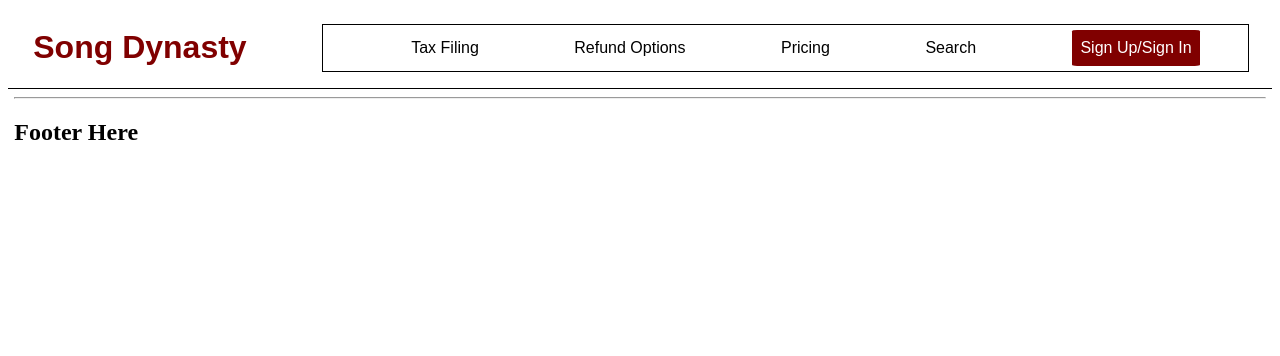
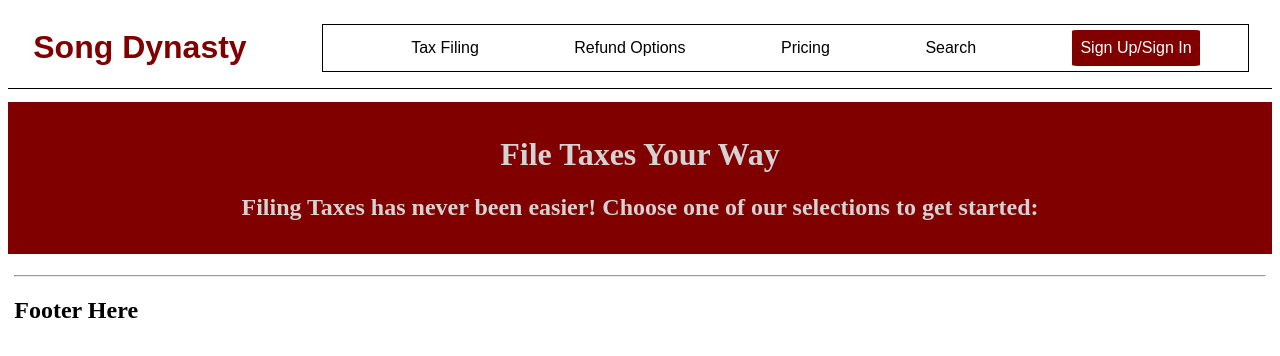
Before and after one commit to nyjackson/cp-325, a React (Vite) app in the folder frontend/: page /tax in a window 1280 px wide. Shown: the top 356 px of the page. Built offline with nearby package versions, Linux system fonts and the light colour scheme; no server answers; a web font is replaced by a local one.

Commit message:
Working on taxes page

```diff
--- a/frontend/src/App.css
+++ b/frontend/src/App.css
@@ -6,6 +6,7 @@
     margin:0;
     padding:1%;
     margin-top:1%;
+    text-align:center;
 }
 
 form{
--- a/frontend/src/components/Accounts/SignIn.jsx
+++ b/frontend/src/components/Accounts/SignIn.jsx
@@ -16,6 +16,7 @@ function SignIn() {
     try{
       const connection = await fetch(BACKEND_URL+"/account/login/client", {method: "POST", body: JSON.stringify(user), headers: {'Content-Type':'application/json'}})
       const result = await connection.json()
+      console.log("Handle Login FrontEnd", result)
       //console.log("Handle Login", result)
       return //Successful Login
     }
--- /dev/null
+++ b/frontend/src/components/Taxes/TaxCard.jsx
@@ -0,0 +1,10 @@
+import "./TaxCard.css"
+
+function TaxCard(){
+return(
+<div className = "tax-offering">
+    <h1></h1>
+</div>)
+}
+
+export default TaxCard
--- a/frontend/src/components/Taxes/Taxes.jsx
+++ b/frontend/src/components/Taxes/Taxes.jsx
@@ -1,6 +1,14 @@
-function Taxes(){
-return(<>
-</>)
+import { useRef } from "react";
+import Hero from '../Hero'
+import TaxCard from "./TaxCard";
+
+function Taxes() {
+  return (
+    <>
+      <Hero title = {"File Taxes Your Way"} content = {"Filing Taxes has never been easier! Choose one of our selections to get started:"}/>
+      <TaxCard/>
+    </>
+  );
 }
 export default Taxes;
 
```
Also changed, not shown: frontend/src/components/Taxes/TaxCard.css (added).
